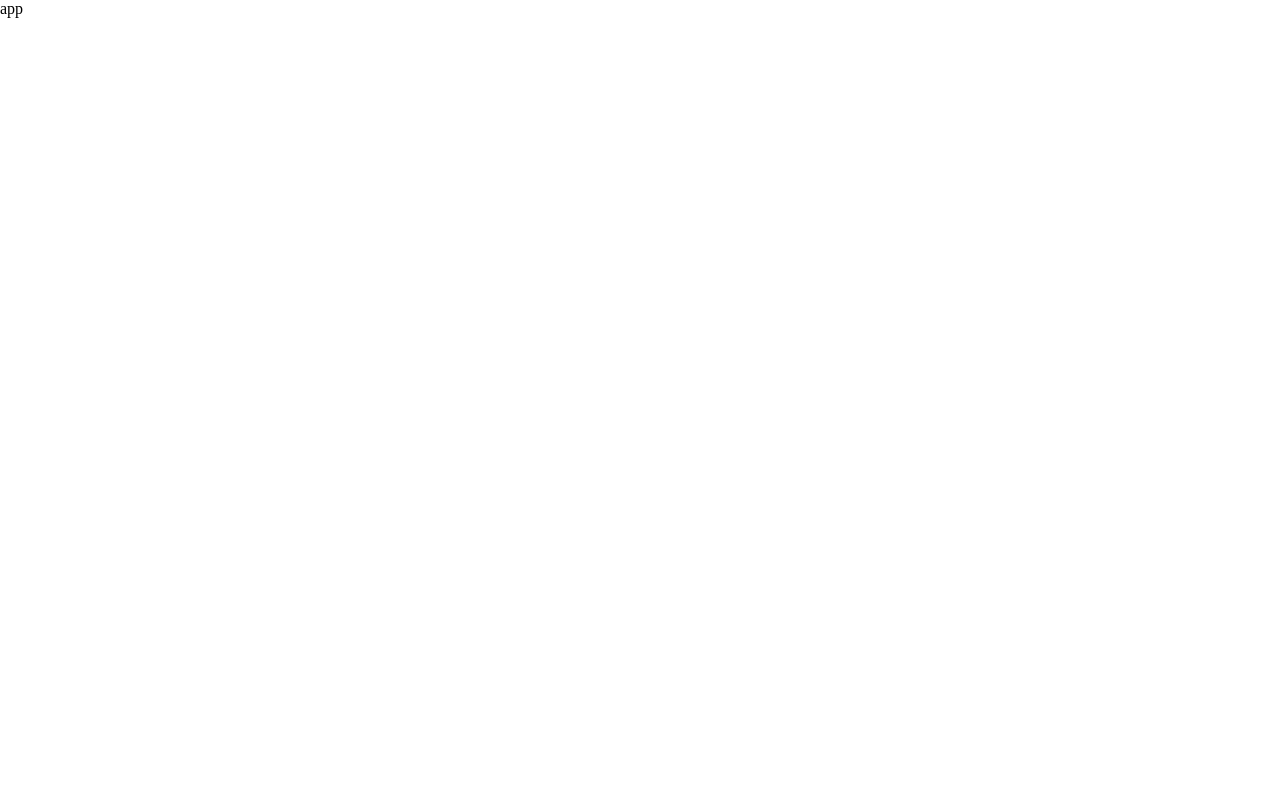
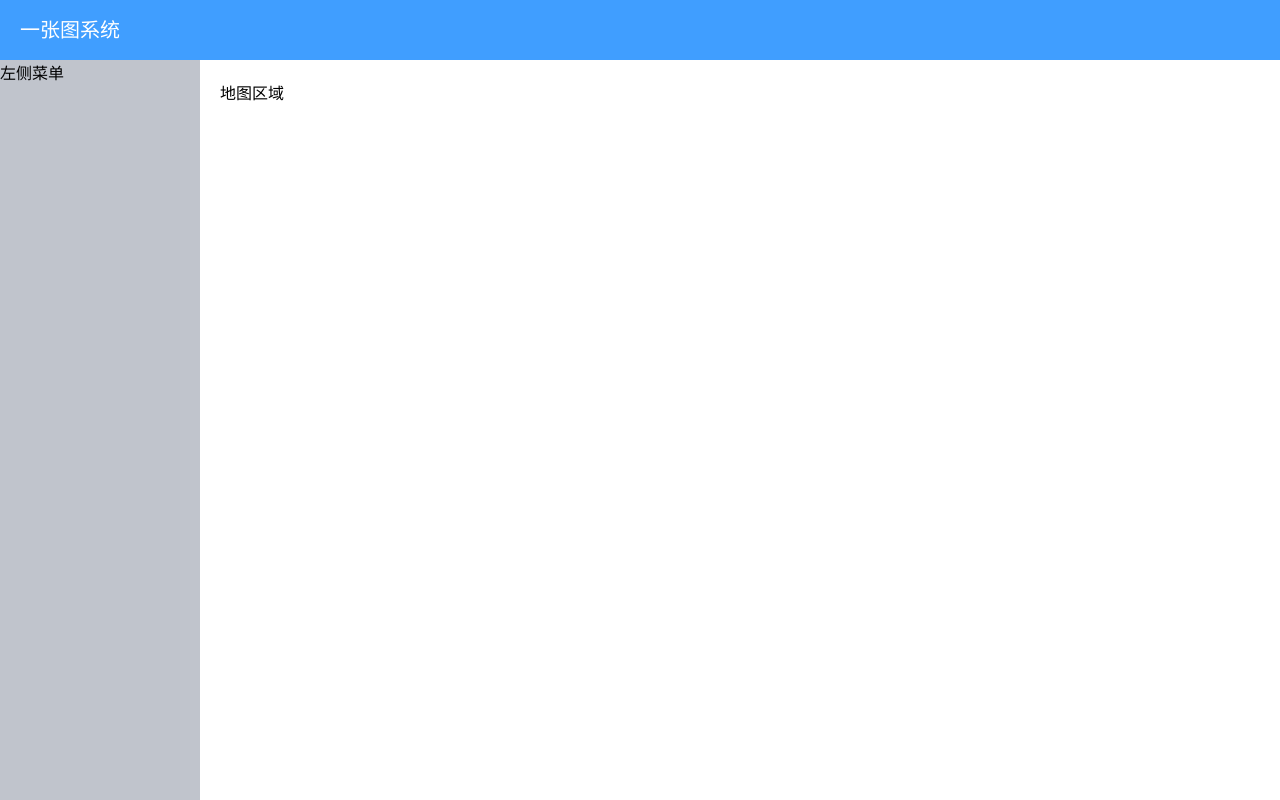
Before and after one commit to Daydayup99/webgis_map, a Vue app: page / in a window 1280 px wide. Built offline with nearby package versions, Linux system fonts and the light colour scheme.

Commit message:
增加element

```diff
--- a/package.json
+++ b/package.json
@@ -9,6 +9,7 @@
   },
   "dependencies": {
     "core-js": "^3.8.3",
+    "element-ui": "^2.15.9",
     "vue": "^2.6.14"
   },
   "devDependencies": {
--- a/src/App.vue
+++ b/src/App.vue
@@ -1,20 +1,42 @@
 <template>
-  <span>app</span>
-    </div>
+  <div id="app">
+    <el-container class="outpanel">
+      <el-header class="sys-header">一张图系统</el-header>
+      <el-container class="contpanel">
+        <el-aside width="200px" class="sys-menu">左侧菜单</el-aside>
+        <el-main>地图区域</el-main>
+      </el-container>
+    </el-container>
+  </div>
 </template>
 
 <script>
-export default{
-  name:"app",
-  components:{}
-}
+export default {
+    name: 'App',
+    components: {},
+};
 </script>
 
 <style>
-html,body,#app {
- position: relative;
- width: 100%;
- height: 100%;
- margin: 0;
+html,
+body,
+#app {
+    position: relative;
+    width: 100%;
+    height: 100%;
+    margin: 0;
+}
+.outpanel,
+.contpanel {
+    height: 100%;
+}
+.sys-header {
+    background-color: #409eff;
+    line-height: 60px;
+    color: #fff;
+    font-size: 20px;
+}
+.sys-menu {
+    background-color: #c0c4cc;
 }
 </style>
```
Also changed, not shown: src/main.js (+6 -3 lines), 1 other file (tests, documents, lock files or other folders).
